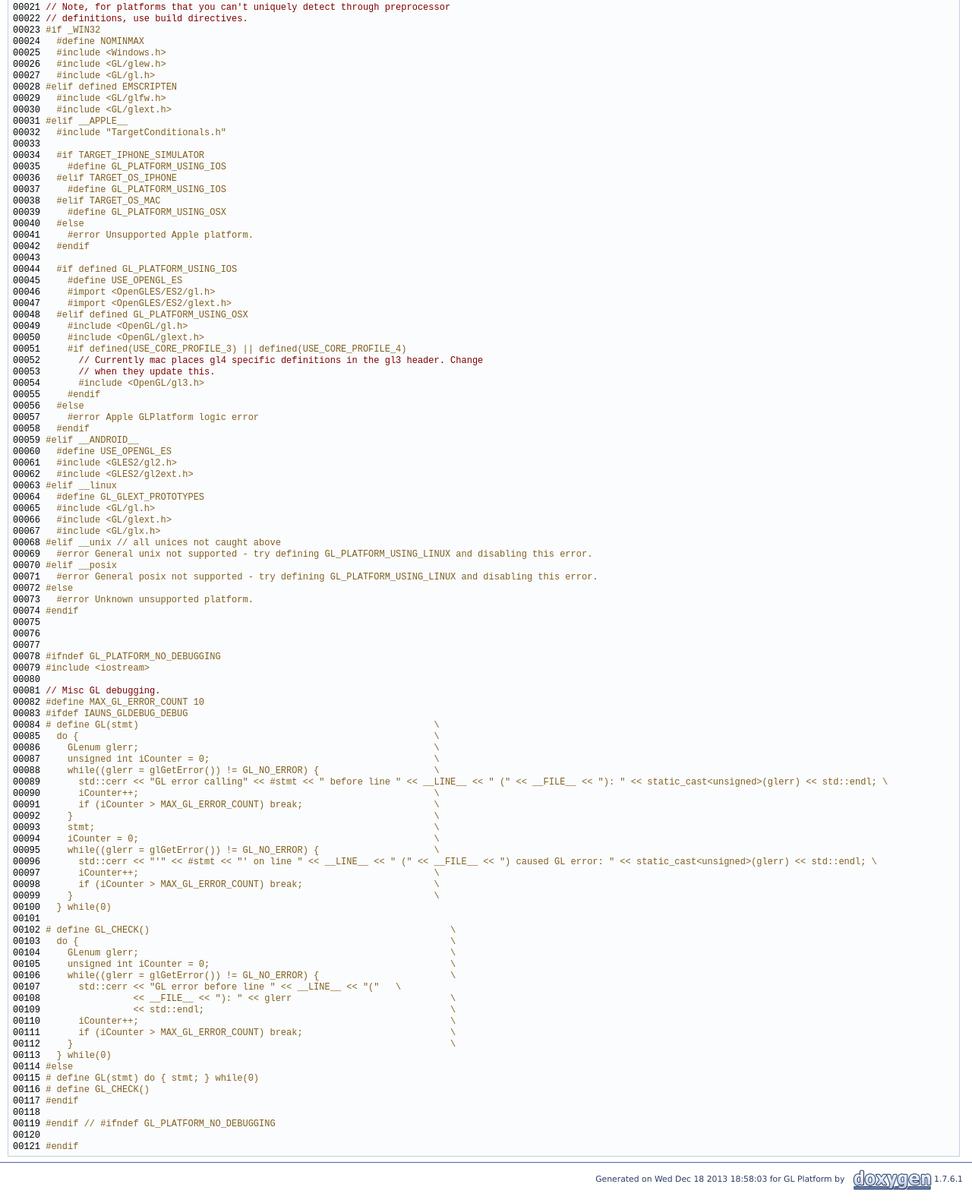
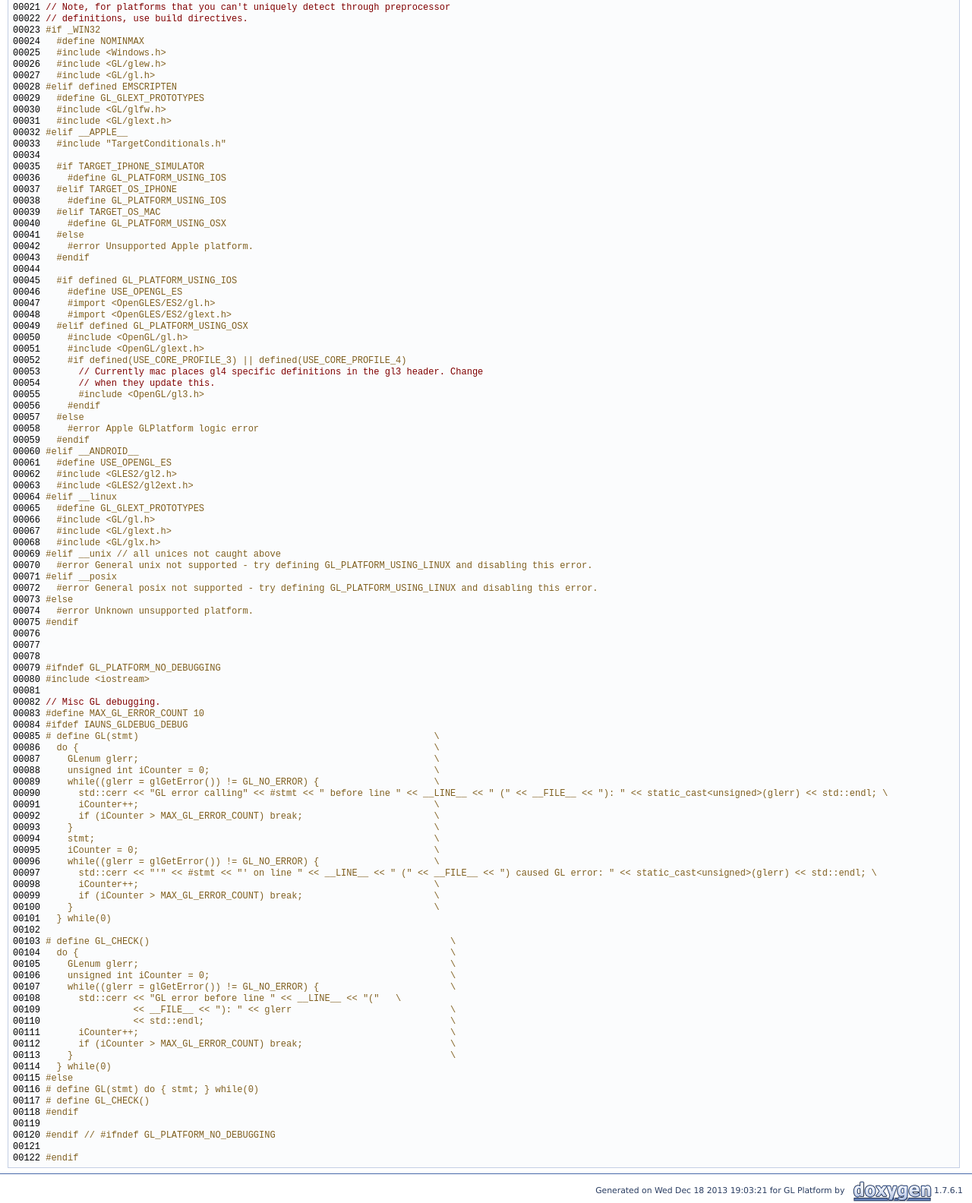
Before and after one commit to iauns/cpm-gl-platform, a plain HTML site: page _g_l_platform_8hpp_source.html in a window 1280 px wide. Shown: the part 376-1960 px from the top of the page at 76% size. Drawn offline with Linux system fonts and the light colour scheme.

Commit message:
Travis auto publish site

```diff
--- a/_g_l_platform_8hpp_source.html
+++ b/_g_l_platform_8hpp_source.html
@@ -68,104 +68,105 @@
 <a name="l00026"></a>00026 <span class="preprocessor">  #include &lt;GL/glew.h&gt;</span>
 <a name="l00027"></a>00027 <span class="preprocessor">  #include &lt;GL/gl.h&gt;</span>
 <a name="l00028"></a>00028 <span class="preprocessor">#elif defined EMSCRIPTEN</span>
-<a name="l00029"></a>00029 <span class="preprocessor"></span><span class="preprocessor">  #include &lt;GL/glfw.h&gt;</span>
-<a name="l00030"></a>00030 <span class="preprocessor">  #include &lt;GL/glext.h&gt;</span>
-<a name="l00031"></a>00031 <span class="preprocessor">#elif __APPLE__</span>
-<a name="l00032"></a>00032 <span class="preprocessor"></span><span class="preprocessor">  #include &quot;TargetConditionals.h&quot;</span>
-<a name="l00033"></a>00033
-<a name="l00034"></a>00034 <span class="preprocessor">  #if TARGET_IPHONE_SIMULATOR</span>
-<a name="l00035"></a>00035 <span class="preprocessor"></span><span class="preprocessor">    #define GL_PLATFORM_USING_IOS</span>
-<a name="l00036"></a>00036 <span class="preprocessor"></span><span class="preprocessor">  #elif TARGET_OS_IPHONE</span>
-<a name="l00037"></a>00037 <span class="preprocessor"></span><span class="preprocessor">    #define GL_PLATFORM_USING_IOS</span>
-<a name="l00038"></a>00038 <span class="preprocessor"></span><span class="preprocessor">  #elif TARGET_OS_MAC</span>
-<a name="l00039"></a>00039 <span class="preprocessor"></span><span class="preprocessor">    #define GL_PLATFORM_USING_OSX</span>
-<a name="l00040"></a>00040 <span class="preprocessor"></span><span class="preprocessor">  #else</span>
-<a name="l00041"></a>00041 <span class="preprocessor"></span><span class="preprocessor">    #error Unsupported Apple platform.</span>
-<a name="l00042"></a>00042 <span class="preprocessor"></span><span class="preprocessor">  #endif</span>
-<a name="l00043"></a>00043 <span class="preprocessor"></span>
-<a name="l00044"></a>00044 <span class="preprocessor">  #if defined GL_PLATFORM_USING_IOS</span>
-<a name="l00045"></a>00045 <span class="preprocessor"></span><span class="preprocessor">    #define USE_OPENGL_ES</span>
-<a name="l00046"></a>00046 <span class="preprocessor"></span><span class="preprocessor">    #import &lt;OpenGLES/ES2/gl.h&gt;</span>
-<a name="l00047"></a>00047 <span class="preprocessor">    #import &lt;OpenGLES/ES2/glext.h&gt;</span>
-<a name="l00048"></a>00048 <span class="preprocessor">  #elif defined GL_PLATFORM_USING_OSX</span>
-<a name="l00049"></a>00049 <span class="preprocessor"></span><span class="preprocessor">    #include &lt;OpenGL/gl.h&gt;</span>
-<a name="l00050"></a>00050 <span class="preprocessor">    #include &lt;OpenGL/glext.h&gt;</span>
-<a name="l00051"></a>00051 <span class="preprocessor">    #if defined(USE_CORE_PROFILE_3) || defined(USE_CORE_PROFILE_4)</span>
-<a name="l00052"></a>00052 <span class="preprocessor"></span>      <span class="comment">// Currently mac places gl4 specific definitions in the gl3 header. Change</span>
-<a name="l00053"></a>00053       <span class="comment">// when they update this.</span>
-<a name="l00054"></a>00054 <span class="preprocessor">      #include &lt;OpenGL/gl3.h&gt;</span>
-<a name="l00055"></a>00055 <span class="preprocessor">    #endif</span>
-<a name="l00056"></a>00056 <span class="preprocessor"></span><span class="preprocessor">  #else</span>
-<a name="l00057"></a>00057 <span class="preprocessor"></span><span class="preprocessor">    #error Apple GLPlatform logic error</span>
-<a name="l00058"></a>00058 <span class="preprocessor"></span><span class="preprocessor">  #endif</span>
-<a name="l00059"></a>00059 <span class="preprocessor"></span><span class="preprocessor">#elif __ANDROID__</span>
-<a name="l00060"></a>00060 <span class="preprocessor"></span><span class="preprocessor">  #define USE_OPENGL_ES</span>
-<a name="l00061"></a>00061 <span class="preprocessor"></span><span class="preprocessor">  #include &lt;GLES2/gl2.h&gt;</span>
-<a name="l00062"></a>00062 <span class="preprocessor">  #include &lt;GLES2/gl2ext.h&gt;</span>
-<a name="l00063"></a>00063 <span class="preprocessor">#elif __linux</span>
-<a name="l00064"></a>00064 <span class="preprocessor"></span><span class="preprocessor">  #define GL_GLEXT_PROTOTYPES</span>
-<a name="l00065"></a>00065 <span class="preprocessor"></span><span class="preprocessor">  #include &lt;GL/gl.h&gt;</span>
-<a name="l00066"></a>00066 <span class="preprocessor">  #include &lt;GL/glext.h&gt;</span>
-<a name="l00067"></a>00067 <span class="preprocessor">  #include &lt;GL/glx.h&gt;</span>
-<a name="l00068"></a>00068 <span class="preprocessor">#elif __unix // all unices not caught above</span>
-<a name="l00069"></a>00069 <span class="preprocessor"></span><span class="preprocessor">  #error General unix not supported - try defining GL_PLATFORM_USING_LINUX and disabling this error.</span>
-<a name="l00070"></a>00070 <span class="preprocessor"></span><span class="preprocessor">#elif __posix</span>
-<a name="l00071"></a>00071 <span class="preprocessor"></span><span class="preprocessor">  #error General posix not supported - try defining GL_PLATFORM_USING_LINUX and disabling this error.</span>
-<a name="l00072"></a>00072 <span class="preprocessor"></span><span class="preprocessor">#else</span>
-<a name="l00073"></a>00073 <span class="preprocessor"></span><span class="preprocessor">  #error Unknown unsupported platform.</span>
-<a name="l00074"></a>00074 <span class="preprocessor"></span><span class="preprocessor">#endif</span>
-<a name="l00075"></a>00075 <span class="preprocessor"></span>
-<a name="l00076"></a>00076
+<a name="l00029"></a>00029 <span class="preprocessor"></span><span class="preprocessor">  #define GL_GLEXT_PROTOTYPES</span>
+<a name="l00030"></a>00030 <span class="preprocessor"></span><span class="preprocessor">  #include &lt;GL/glfw.h&gt;</span>
+<a name="l00031"></a>00031 <span class="preprocessor">  #include &lt;GL/glext.h&gt;</span>
+<a name="l00032"></a>00032 <span class="preprocessor">#elif __APPLE__</span>
+<a name="l00033"></a>00033 <span class="preprocessor"></span><span class="preprocessor">  #include &quot;TargetConditionals.h&quot;</span>
+<a name="l00034"></a>00034
+<a name="l00035"></a>00035 <span class="preprocessor">  #if TARGET_IPHONE_SIMULATOR</span>
+<a name="l00036"></a>00036 <span class="preprocessor"></span><span class="preprocessor">    #define GL_PLATFORM_USING_IOS</span>
+<a name="l00037"></a>00037 <span class="preprocessor"></span><span class="preprocessor">  #elif TARGET_OS_IPHONE</span>
+<a name="l00038"></a>00038 <span class="preprocessor"></span><span class="preprocessor">    #define GL_PLATFORM_USING_IOS</span>
+<a name="l00039"></a>00039 <span class="preprocessor"></span><span class="preprocessor">  #elif TARGET_OS_MAC</span>
+<a name="l00040"></a>00040 <span class="preprocessor"></span><span class="preprocessor">    #define GL_PLATFORM_USING_OSX</span>
+<a name="l00041"></a>00041 <span class="preprocessor"></span><span class="preprocessor">  #else</span>
+<a name="l00042"></a>00042 <span class="preprocessor"></span><span class="preprocessor">    #error Unsupported Apple platform.</span>
+<a name="l00043"></a>00043 <span class="preprocessor"></span><span class="preprocessor">  #endif</span>
+<a name="l00044"></a>00044 <span class="preprocessor"></span>
+<a name="l00045"></a>00045 <span class="preprocessor">  #if defined GL_PLATFORM_USING_IOS</span>
+<a name="l00046"></a>00046 <span class="preprocessor"></span><span class="preprocessor">    #define USE_OPENGL_ES</span>
+<a name="l00047"></a>00047 <span class="preprocessor"></span><span class="preprocessor">    #import &lt;OpenGLES/ES2/gl.h&gt;</span>
+<a name="l00048"></a>00048 <span class="preprocessor">    #import &lt;OpenGLES/ES2/glext.h&gt;</span>
+<a name="l00049"></a>00049 <span class="preprocessor">  #elif defined GL_PLATFORM_USING_OSX</span>
+<a name="l00050"></a>00050 <span class="preprocessor"></span><span class="preprocessor">    #include &lt;OpenGL/gl.h&gt;</span>
+<a name="l00051"></a>00051 <span class="preprocessor">    #include &lt;OpenGL/glext.h&gt;</span>
+<a name="l00052"></a>00052 <span class="preprocessor">    #if defined(USE_CORE_PROFILE_3) || defined(USE_CORE_PROFILE_4)</span>
+<a name="l00053"></a>00053 <span class="preprocessor"></span>      <span class="comment">// Currently mac places gl4 specific definitions in the gl3 header. Change</span>
+<a name="l00054"></a>00054       <span class="comment">// when they update this.</span>
+<a name="l00055"></a>00055 <span class="preprocessor">      #include &lt;OpenGL/gl3.h&gt;</span>
+<a name="l00056"></a>00056 <span class="preprocessor">    #endif</span>
+<a name="l00057"></a>00057 <span class="preprocessor"></span><span class="preprocessor">  #else</span>
+<a name="l00058"></a>00058 <span class="preprocessor"></span><span class="preprocessor">    #error Apple GLPlatform logic error</span>
+<a name="l00059"></a>00059 <span class="preprocessor"></span><span class="preprocessor">  #endif</span>
+<a name="l00060"></a>00060 <span class="preprocessor"></span><span class="preprocessor">#elif __ANDROID__</span>
+<a name="l00061"></a>00061 <span class="preprocessor"></span><span class="preprocessor">  #define USE_OPENGL_ES</span>
+<a name="l00062"></a>00062 <span class="preprocessor"></span><span class="preprocessor">  #include &lt;GLES2/gl2.h&gt;</span>
+<a name="l00063"></a>00063 <span class="preprocessor">  #include &lt;GLES2/gl2ext.h&gt;</span>
+<a name="l00064"></a>00064 <span class="preprocessor">#elif __linux</span>
+<a name="l00065"></a>00065 <span class="preprocessor"></span><span class="preprocessor">  #define GL_GLEXT_PROTOTYPES</span>
+<a name="l00066"></a>00066 <span class="preprocessor"></span><span class="preprocessor">  #include &lt;GL/gl.h&gt;</span>
+<a name="l00067"></a>00067 <span class="preprocessor">  #include &lt;GL/glext.h&gt;</span>
+<a name="l00068"></a>00068 <span class="preprocessor">  #include &lt;GL/glx.h&gt;</span>
+<a name="l00069"></a>00069 <span class="preprocessor">#elif __unix // all unices not caught above</span>
+<a name="l00070"></a>00070 <span class="preprocessor"></span><span class="preprocessor">  #error General unix not supported - try defining GL_PLATFORM_USING_LINUX and disabling this error.</span>
+<a name="l00071"></a>00071 <span class="preprocessor"></span><span class="preprocessor">#elif __posix</span>
+<a name="l00072"></a>00072 <span class="preprocessor"></span><span class="preprocessor">  #error General posix not supported - try defining GL_PLATFORM_USING_LINUX and disabling this error.</span>
+<a name="l00073"></a>00073 <span class="preprocessor"></span><span class="preprocessor">#else</span>
+<a name="l00074"></a>00074 <span class="preprocessor"></span><span class="preprocessor">  #error Unknown unsupported platform.</span>
+<a name="l00075"></a>00075 <span class="preprocessor"></span><span class="preprocessor">#endif</span>
+<a name="l00076"></a>00076 <span class="preprocessor"></span>
 <a name="l00077"></a>00077
-<a name="l00078"></a>00078 <span class="preprocessor">#ifndef GL_PLATFORM_NO_DEBUGGING</span>
-<a name="l00079"></a>00079 <span class="preprocessor"></span><span class="preprocessor">#include &lt;iostream&gt;</span>
-<a name="l00080"></a>00080
-<a name="l00081"></a>00081 <span class="comment">// Misc GL debugging.</span>
-<a name="l00082"></a>00082 <span class="preprocessor">#define MAX_GL_ERROR_COUNT 10 </span>
-<a name="l00083"></a>00083 <span class="preprocessor"></span><span class="preprocessor">#ifdef IAUNS_GLDEBUG_DEBUG</span>
-<a name="l00084"></a>00084 <span class="preprocessor"></span><span class="preprocessor"># define GL(stmt)                                                      \</span>
-<a name="l00085"></a>00085 <span class="preprocessor">  do {                                                                 \</span>
-<a name="l00086"></a>00086 <span class="preprocessor">    GLenum glerr;                                                      \</span>
-<a name="l00087"></a>00087 <span class="preprocessor">    unsigned int iCounter = 0;                                         \</span>
-<a name="l00088"></a>00088 <span class="preprocessor">    while((glerr = glGetError()) != GL_NO_ERROR) {                     \</span>
-<a name="l00089"></a>00089 <span class="preprocessor">      std::cerr &lt;&lt; &quot;GL error calling&quot; &lt;&lt; #stmt &lt;&lt; &quot; before line &quot; &lt;&lt; __LINE__ &lt;&lt; &quot; (&quot; &lt;&lt; __FILE__ &lt;&lt; &quot;): &quot; &lt;&lt; static_cast&lt;unsigned&gt;(glerr) &lt;&lt; std::endl; \</span>
-<a name="l00090"></a>00090 <span class="preprocessor">      iCounter++;                                                      \</span>
-<a name="l00091"></a>00091 <span class="preprocessor">      if (iCounter &gt; MAX_GL_ERROR_COUNT) break;                        \</span>
-<a name="l00092"></a>00092 <span class="preprocessor">    }                                                                  \</span>
-<a name="l00093"></a>00093 <span class="preprocessor">    stmt;                                                              \</span>
-<a name="l00094"></a>00094 <span class="preprocessor">    iCounter = 0;                                                      \</span>
-<a name="l00095"></a>00095 <span class="preprocessor">    while((glerr = glGetError()) != GL_NO_ERROR) {                     \</span>
-<a name="l00096"></a>00096 <span class="preprocessor">      std::cerr &lt;&lt; &quot;&#39;&quot; &lt;&lt; #stmt &lt;&lt; &quot;&#39; on line &quot; &lt;&lt; __LINE__ &lt;&lt; &quot; (&quot; &lt;&lt; __FILE__ &lt;&lt; &quot;) caused GL error: &quot; &lt;&lt; static_cast&lt;unsigned&gt;(glerr) &lt;&lt; std::endl; \</span>
-<a name="l00097"></a>00097 <span class="preprocessor">      iCounter++;                                                      \</span>
-<a name="l00098"></a>00098 <span class="preprocessor">      if (iCounter &gt; MAX_GL_ERROR_COUNT) break;                        \</span>
-<a name="l00099"></a>00099 <span class="preprocessor">    }                                                                  \</span>
-<a name="l00100"></a>00100 <span class="preprocessor">  } while(0)</span>
-<a name="l00101"></a>00101 <span class="preprocessor"></span>
-<a name="l00102"></a>00102 <span class="preprocessor"># define GL_CHECK()                                                       \</span>
-<a name="l00103"></a>00103 <span class="preprocessor">  do {                                                                    \</span>
-<a name="l00104"></a>00104 <span class="preprocessor">    GLenum glerr;                                                         \</span>
-<a name="l00105"></a>00105 <span class="preprocessor">    unsigned int iCounter = 0;                                            \</span>
-<a name="l00106"></a>00106 <span class="preprocessor">    while((glerr = glGetError()) != GL_NO_ERROR) {                        \</span>
-<a name="l00107"></a>00107 <span class="preprocessor">      std::cerr &lt;&lt; &quot;GL error before line &quot; &lt;&lt; __LINE__ &lt;&lt; &quot;(&quot;   \</span>
-<a name="l00108"></a>00108 <span class="preprocessor">                &lt;&lt; __FILE__ &lt;&lt; &quot;): &quot; &lt;&lt; glerr                             \</span>
-<a name="l00109"></a>00109 <span class="preprocessor">                &lt;&lt; std::endl;                                             \</span>
-<a name="l00110"></a>00110 <span class="preprocessor">      iCounter++;                                                         \</span>
-<a name="l00111"></a>00111 <span class="preprocessor">      if (iCounter &gt; MAX_GL_ERROR_COUNT) break;                           \</span>
-<a name="l00112"></a>00112 <span class="preprocessor">    }                                                                     \</span>
-<a name="l00113"></a>00113 <span class="preprocessor">  } while(0)</span>
-<a name="l00114"></a>00114 <span class="preprocessor"></span><span class="preprocessor">#else</span>
-<a name="l00115"></a>00115 <span class="preprocessor"></span><span class="preprocessor"># define GL(stmt) do { stmt; } while(0)</span>
-<a name="l00116"></a>00116 <span class="preprocessor"></span><span class="preprocessor"># define GL_CHECK() </span>
-<a name="l00117"></a>00117 <span class="preprocessor"></span><span class="preprocessor">#endif</span>
-<a name="l00118"></a>00118 <span class="preprocessor"></span>
-<a name="l00119"></a>00119 <span class="preprocessor">#endif // #ifndef GL_PLATFORM_NO_DEBUGGING</span>
-<a name="l00120"></a>00120 <span class="preprocessor"></span>
-<a name="l00121"></a>00121 <span class="preprocessor">#endif </span>
+<a name="l00078"></a>00078
+<a name="l00079"></a>00079 <span class="preprocessor">#ifndef GL_PLATFORM_NO_DEBUGGING</span>
+<a name="l00080"></a>00080 <span class="preprocessor"></span><span class="preprocessor">#include &lt;iostream&gt;</span>
+<a name="l00081"></a>00081
+<a name="l00082"></a>00082 <span class="comment">// Misc GL debugging.</span>
+<a name="l00083"></a>00083 <span class="preprocessor">#define MAX_GL_ERROR_COUNT 10 </span>
+<a name="l00084"></a>00084 <span class="preprocessor"></span><span class="preprocessor">#ifdef IAUNS_GLDEBUG_DEBUG</span>
+<a name="l00085"></a>00085 <span class="preprocessor"></span><span class="preprocessor"># define GL(stmt)                                                      \</span>
+<a name="l00086"></a>00086 <span class="preprocessor">  do {                                                                 \</span>
+<a name="l00087"></a>00087 <span class="preprocessor">    GLenum glerr;                                                      \</span>
+<a name="l00088"></a>00088 <span class="preprocessor">    unsigned int iCounter = 0;                                         \</span>
+<a name="l00089"></a>00089 <span class="preprocessor">    while((glerr = glGetError()) != GL_NO_ERROR) {                     \</span>
+<a name="l00090"></a>00090 <span class="preprocessor">      std::cerr &lt;&lt; &quot;GL error calling&quot; &lt;&lt; #stmt &lt;&lt; &quot; before line &quot; &lt;&lt; __LINE__ &lt;&lt; &quot; (&quot; &lt;&lt; __FILE__ &lt;&lt; &quot;): &quot; &lt;&lt; static_cast&lt;unsigned&gt;(glerr) &lt;&lt; std::endl; \</span>
+<a name="l00091"></a>00091 <span class="preprocessor">      iCounter++;                                                      \</span>
+<a name="l00092"></a>00092 <span class="preprocessor">      if (iCounter &gt; MAX_GL_ERROR_COUNT) break;                        \</span>
+<a name="l00093"></a>00093 <span class="preprocessor">    }                                                                  \</span>
+<a name="l00094"></a>00094 <span class="preprocessor">    stmt;                                                              \</span>
+<a name="l00095"></a>00095 <span class="preprocessor">    iCounter = 0;                                                      \</span>
+<a name="l00096"></a>00096 <span class="preprocessor">    while((glerr = glGetError()) != GL_NO_ERROR) {                     \</span>
+<a name="l00097"></a>00097 <span class="preprocessor">      std::cerr &lt;&lt; &quot;&#39;&quot; &lt;&lt; #stmt &lt;&lt; &quot;&#39; on line &quot; &lt;&lt; __LINE__ &lt;&lt; &quot; (&quot; &lt;&lt; __FILE__ &lt;&lt; &quot;) caused GL error: &quot; &lt;&lt; static_cast&lt;unsigned&gt;(glerr) &lt;&lt; std::endl; \</span>
+<a name="l00098"></a>00098 <span class="preprocessor">      iCounter++;                                                      \</span>
+<a name="l00099"></a>00099 <span class="preprocessor">      if (iCounter &gt; MAX_GL_ERROR_COUNT) break;                        \</span>
+<a name="l00100"></a>00100 <span class="preprocessor">    }                                                                  \</span>
+<a name="l00101"></a>00101 <span class="preprocessor">  } while(0)</span>
+<a name="l00102"></a>00102 <span class="preprocessor"></span>
+<a name="l00103"></a>00103 <span class="preprocessor"># define GL_CHECK()                                                       \</span>
+<a name="l00104"></a>00104 <span class="preprocessor">  do {                                                                    \</span>
+<a name="l00105"></a>00105 <span class="preprocessor">    GLenum glerr;                                                         \</span>
+<a name="l00106"></a>00106 <span class="preprocessor">    unsigned int iCounter = 0;                                            \</span>
+<a name="l00107"></a>00107 <span class="preprocessor">    while((glerr = glGetError()) != GL_NO_ERROR) {                        \</span>
+<a name="l00108"></a>00108 <span class="preprocessor">      std::cerr &lt;&lt; &quot;GL error before line &quot; &lt;&lt; __LINE__ &lt;&lt; &quot;(&quot;   \</span>
+<a name="l00109"></a>00109 <span class="preprocessor">                &lt;&lt; __FILE__ &lt;&lt; &quot;): &quot; &lt;&lt; glerr                             \</span>
+<a name="l00110"></a>00110 <span class="preprocessor">                &lt;&lt; std::endl;                                             \</span>
+<a name="l00111"></a>00111 <span class="preprocessor">      iCounter++;                                                         \</span>
+<a name="l00112"></a>00112 <span class="preprocessor">      if (iCounter &gt; MAX_GL_ERROR_COUNT) break;                           \</span>
+<a name="l00113"></a>00113 <span class="preprocessor">    }                                                                     \</span>
+<a name="l00114"></a>00114 <span class="preprocessor">  } while(0)</span>
+<a name="l00115"></a>00115 <span class="preprocessor"></span><span class="preprocessor">#else</span>
+<a name="l00116"></a>00116 <span class="preprocessor"></span><span class="preprocessor"># define GL(stmt) do { stmt; } while(0)</span>
+<a name="l00117"></a>00117 <span class="preprocessor"></span><span class="preprocessor"># define GL_CHECK() </span>
+<a name="l00118"></a>00118 <span class="preprocessor"></span><span class="preprocessor">#endif</span>
+<a name="l00119"></a>00119 <span class="preprocessor"></span>
+<a name="l00120"></a>00120 <span class="preprocessor">#endif // #ifndef GL_PLATFORM_NO_DEBUGGING</span>
+<a name="l00121"></a>00121 <span class="preprocessor"></span>
+<a name="l00122"></a>00122 <span class="preprocessor">#endif </span>
 </pre></div></div><!-- contents -->
 
 
 <hr class="footer"/><address class="footer"><small>
-Generated on Wed Dec 18 2013 18:58:03 for GL Platform by &#160;<a href="http://www.doxygen.org/index.html">
+Generated on Wed Dec 18 2013 19:03:21 for GL Platform by &#160;<a href="http://www.doxygen.org/index.html">
 <img class="footer" src="doxygen.png" alt="doxygen"/>
 </a> 1.7.6.1
 </small></address>
```
Also changed, not shown: files.html (+1 -1 lines), index.html (+1 -1 lines).
